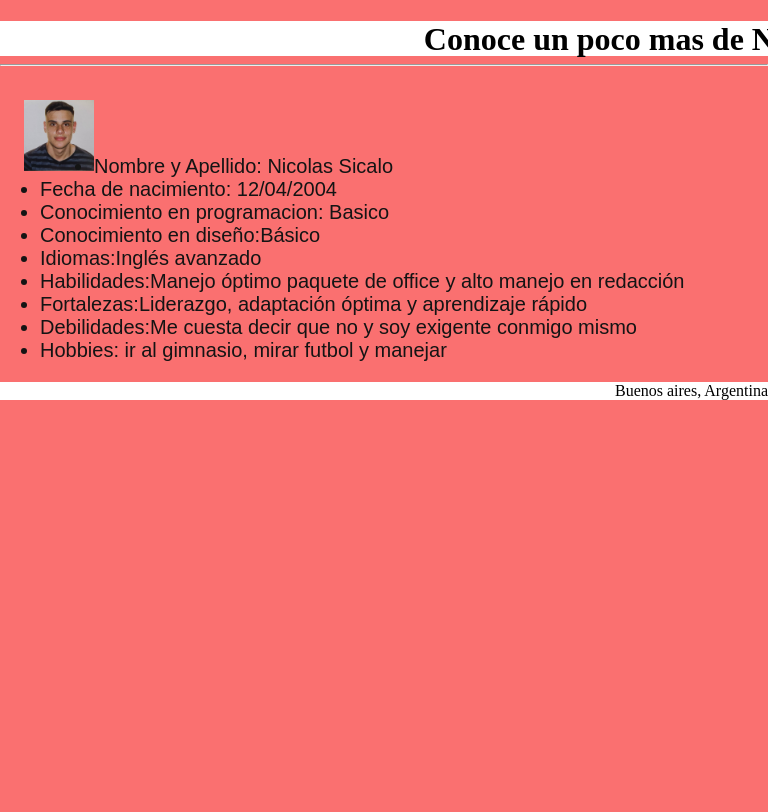
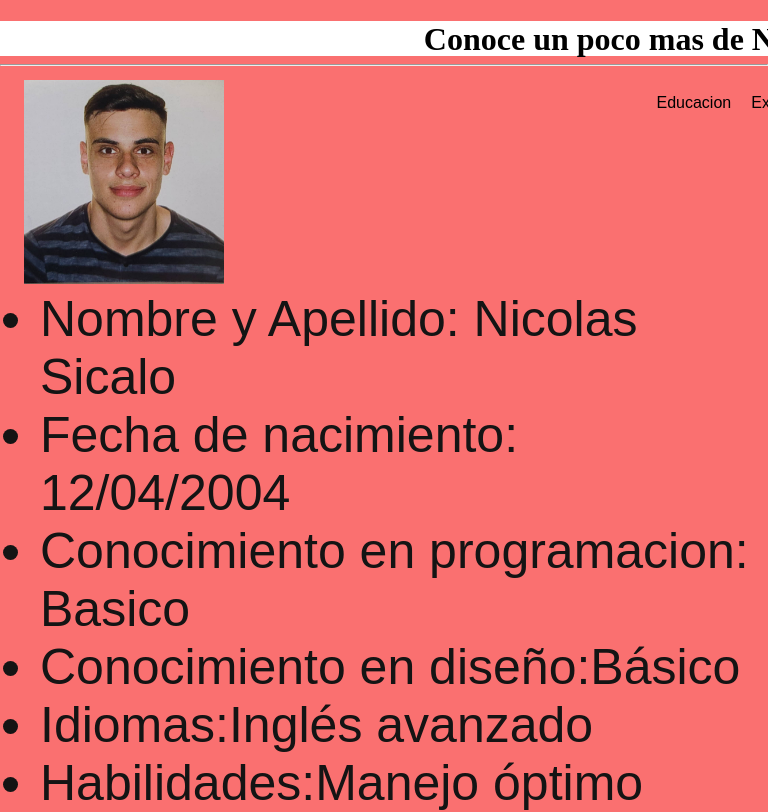
Before and after one commit to nicosicalo/cv-desarrollo-web-2, a plain HTML site: page index.html in a window 768 px wide. Shown: the top 812 px of the page. Drawn offline with Linux system fonts and the light colour scheme.

Commit message:
Update estilos.css

```diff
--- a/estilos.css
+++ b/estilos.css
@@ -100,16 +100,25 @@ span{
     font-family:'Montserrat', sans-serif;;
 }
 @media screen and (max-width:1024px) and (min-width:800px){
-
+    .carnet{
+        width: 130px;
+    }
+    .ulc{
+        display: flex;
+        justify-content: end;
+    }
 }
 @media screen and (max-width:800px) and (min-width:480px){
     .datos{
-        font-size: 20px;
+        font-size: 50px;
     }
  .carnet{
-    width: 70px;
-    margin-top: 20px;
+    width: 200px;
+}
+.ulc{
+    display: flex;
+    justify-content: center;
 }
 }
 @media screen and (max-width:480px){
-}
+    }
```
